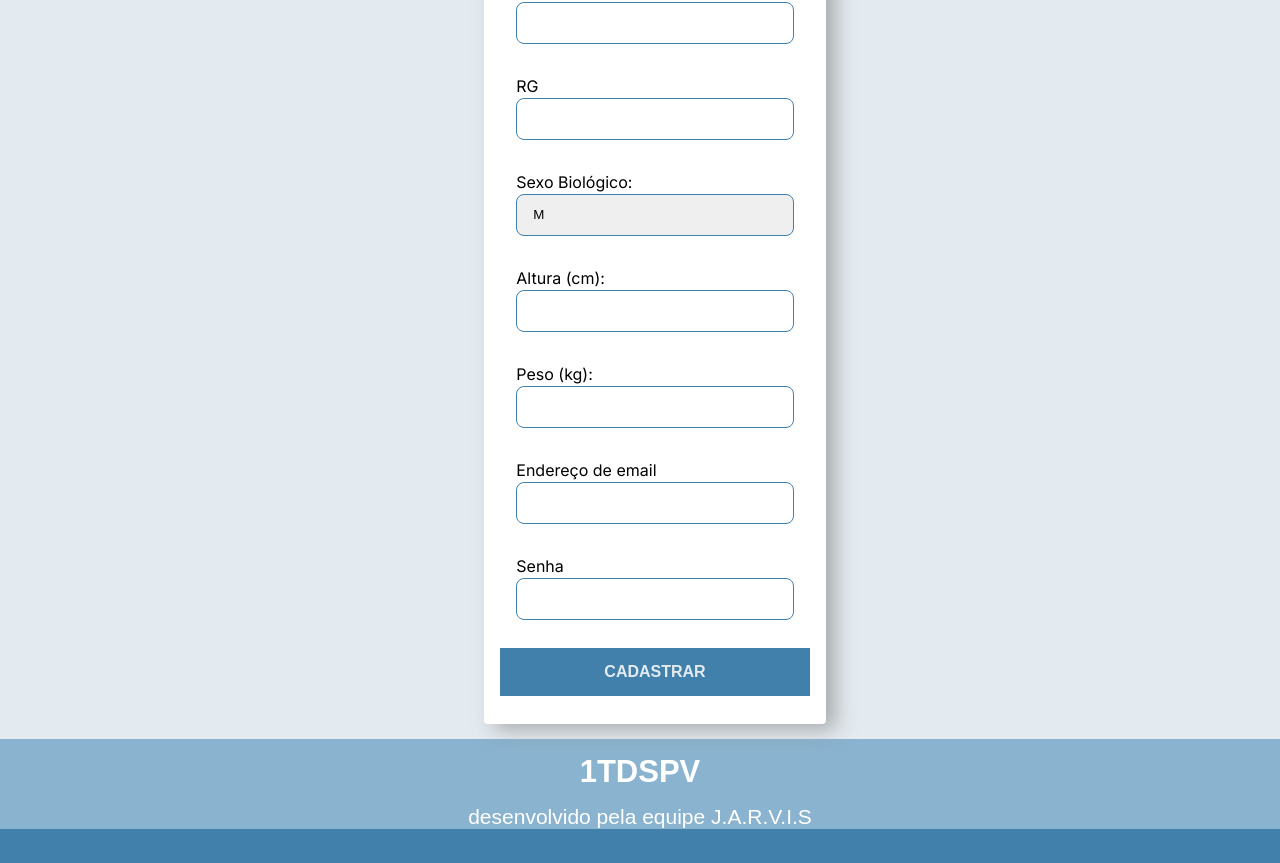
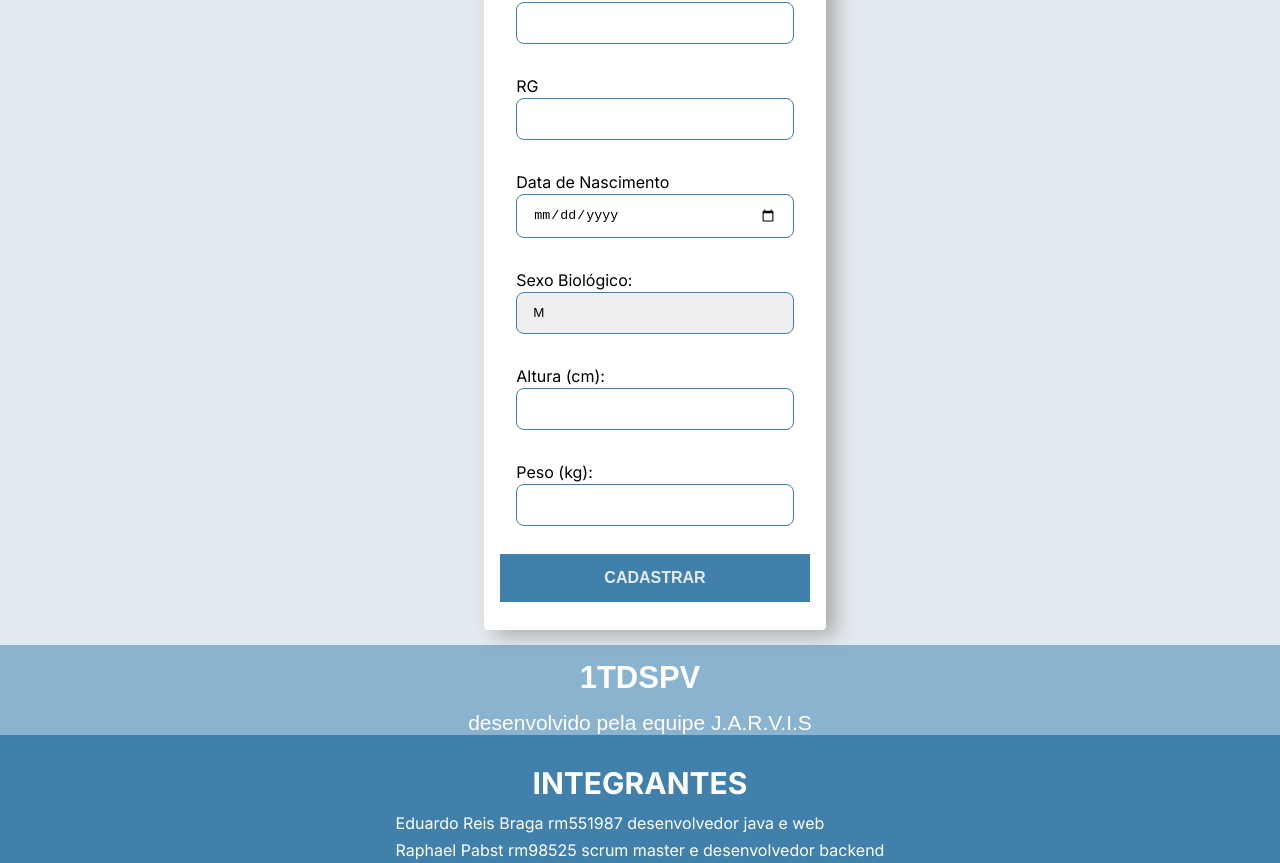
Before and after one commit to Edurb23/Jarvis, a Next.js app: page /cadastro in a window 1280 px wide. Shown: the part 581-1444 px from the top of the page. Built offline with nearby package versions, Linux system fonts and the light colour scheme.

Commit message:
Modificações finais

```diff
--- a/src/app/cadastro/cadastro.scss
+++ b/src/app/cadastro/cadastro.scss
@@ -140,6 +140,23 @@
                     border: 1px solid $cor-principal;
                 }
             }
+            .dtNascimento{
+                box-sizing: border-box;
+                display: flex;
+                flex-direction: column;
+                position: relative;
+                box-shadow: none;
+                label{
+                    padding-bottom: 2px;
+                }
+                input{
+                    appearance: none;
+                    border-radius: 0.5rem;
+                    line-height: 1.5rem;
+                    padding: 0.5rem 1rem 0.5rem;
+                    border: 1px solid $cor-principal;
+                }
+            }
             .email{
                 box-sizing: border-box;
                 display: flex;
--- a/src/app/cadastro/page.jsx
+++ b/src/app/cadastro/page.jsx
@@ -5,7 +5,7 @@ import './cadastro.scss'
 import { useState, useEffect } from 'react'
 import { useRouter } from "next/navigation";
 
-export default function Cadastro({params}) {
+export default function Cadastro() {
 
   const router = useRouter();
 
@@ -15,24 +15,10 @@ export default function Cadastro({params}) {
     "nm_paciente": "",
     "nr_cpf": "",
     "nr_rg": "",
-    "fl_sexo_biologico": "",
+    "fl_sexo_biologico": "M",
     "nr_altura": "",
     "nr_peso": "",
     "dt_data_nascimento": "",
-  })
-
-  const [email, setEmail] = useState({
-    "ds_email": "",
-    "st_email": "A",
-    "id_paciente": "",
-    "id_email": ""
-  })
-
-  const [senha, setSenha] = useState({
-    "id_cadastro": "",
-    "id_paciente": "",
-    "id_email": "",
-    "cd_senha": ""
   })
 
   useEffect(() => {
@@ -40,22 +26,9 @@ export default function Cadastro({params}) {
       alert(msgstatus)
   }, [msgstatus])
 
-
   const handleChange = (e) => {
     const { name, value } = e.target;
     setPaciente({ ...paciente, [name]: value })
-  }
-
-
-  const handleChangeEmail = (e) => {
-    const { name, value } = e.target;
-    setEmail({ ...email, [name]: value })
-  }
-
-
-  const handleChangeSenha = (e) => {
-    const { name, value } = e.target;
-    setSenha({ ...senha, [name]: value })
   }
 
 
@@ -63,7 +36,8 @@ export default function Cadastro({params}) {
     e.preventDefault();
     try {
 
-      const response1 = await fetch("http://localhost:8080/api/paciente/add", {
+
+      const response = await fetch("http://localhost:8080/api/paciente/add", {
         method: "POST",
         headers: {
           "Content-Type": "application/json"
@@ -71,40 +45,21 @@ export default function Cadastro({params}) {
         body: JSON.stringify(paciente)
       });
 
-      const response2 = await fetch("http://localhost:8080/api/emailpaciente/add", {
-        method: "POST",
-        headers: {
-          "Content-Type": "application/json"
-        },
-        body: JSON.stringify(email)
-      });
 
-      const response3 = await fetch("http://localhost:8080/api/cadastro/add", {
-        method: "POST",
-        headers: {
-          "Content-Type": "application/json"
-        },
-        body: JSON.stringify(senha)
-      });
-
-
-      if (response1.ok && response2.ok && response3.ok) {
-        const paciente = await response1.json();
-        const email = await response2.json();
-        const senha = await response3.json();
-
-        if (paciente && email && senha) {
+      if (response.ok) {
+        const statuspaciente = response.status;
+        if (statuspaciente == 201) {
           setMsgStatus("Cadastro Realizado com Sucesso!");
           setTimeout(() => {
             setMsgStatus("");
-            router.push(`/conta/${params.id}`);
-          }, 5000);
+            router.push(`/login`);
+          }, 500);
         } else {
           console.error("Erro ao analisar resposta JSON:", error);
           setMsgStatus("Ocorreu um erro!");
           setTimeout(() => {
             setMsgStatus("");
-
+            router.push(`/cadastro`);
             setPaciente({
               "nm_paciente": "",
               "nr_cpf": "",
@@ -112,24 +67,9 @@ export default function Cadastro({params}) {
               "fl_sexo_biologico": "",
               "nr_altura": "",
               "nr_peso": "",
-              "dt_data_nascimento": "",
+              "dt_nascimento": "",
             });
-
-            setEmail({
-              "ds_email": "",
-              "st_email": "A",
-              "id_paciente": "",
-              "id_email": ""
-            });
-
-            setSenha({
-              "id_cadastro": "",
-              "id_paciente": "",
-              "id_email": "",
-              "cd_senha": ""
-            });
-
-          }, 5000);
+          }, 500);
         }
       }
     } catch (error) {
@@ -158,16 +98,23 @@ export default function Cadastro({params}) {
               <label for="idCpf">CPF</label>
               <input type="text" id="cpf" name="nr_cpf" required  value={paciente.nr_cpf} onChange={handleChange}/>
             </div>
+
             <div className='rg'>
               <label for="idRg">RG</label>
               <input type="text" id="rg" name="nr_rg" required  value={paciente.nr_rg} onChange={handleChange} />
             </div>
+
+            <div className='dtNascimento'>
+              <label for="datanasc">Data de Nascimento</label>
+              <input type="date" id="datanasc" name="dt_nascimento" required  value={paciente.dt_nascimento} onChange={handleChange} />
+            </div>
+
             <div className='sexoBiologico'>
               <label for="sexoBiologicoID">Sexo Biológico:</label>
               <select id="sexoBiologico" name="fl_sexo_biologico" required value={paciente.fl_sexo_biologico} onChange={handleChange}>
                 <option value="M">M</option>
                 <option value="F">F</option>
-                 </select>
+              </select>
             </div>
             <div className='altura'>
               <label for="alturaID">Altura (cm):</label>
@@ -177,15 +124,7 @@ export default function Cadastro({params}) {
               <label for="pesoID">Peso (kg):</label>
               <input type="number" id="peso" name="nr_peso" required value={paciente.nr_peso} onChange={handleChange} />
             </div>
-            <div className='email'>
-              <label for="idEmail">Endereço de email</label>
-              <input type="email" name='ds_email' id='idEmail' required value={email.ds_email} onChange={handleChangeEmail} />
-            </div>
-            <div className='senha'>
-              <label for="idSenha">Senha</label>
-              <input type="password" name='cd_senha' id='idSenha' required value={senha.cd_senha} onChange={handleChangeSenha} />
-            </div>
-            <Link href={`/conta/${params.id}`}><button className='botaoLogin'>CADASTRAR</button></Link>
+            <button className='botaoLogin'>CADASTRAR</button>
           </form>
         </div>
       </div>
```
